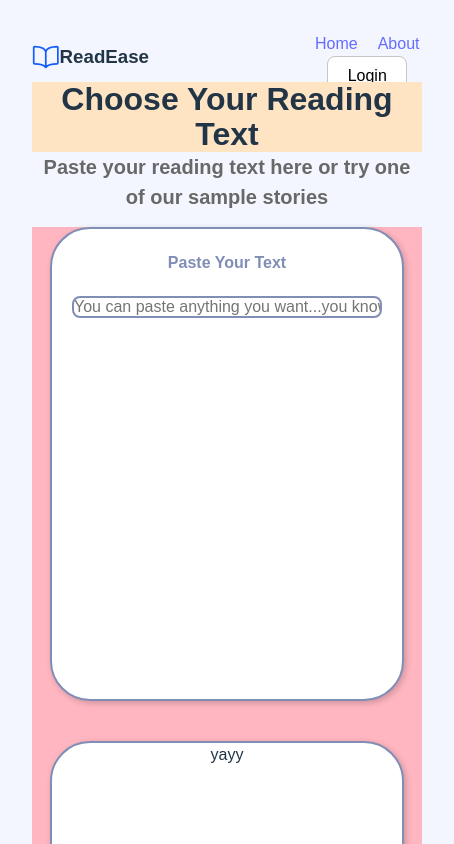
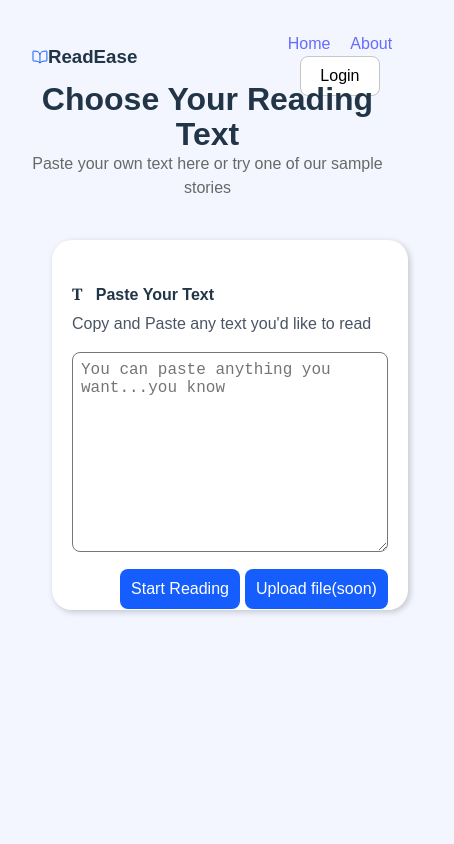
Before and after one commit to OsinachiAtama/ReadEase, a React (Vite) app: page /Read in a window 390 px wide. Shown: the top 844 px of the page, 454 px wide, since content can reach past the window. Built offline with nearby package versions, Linux system fonts and the light colour scheme.

Commit message:
Staging read page changes

```diff
--- a/package.json
+++ b/package.json
@@ -10,6 +10,7 @@
     "preview": "vite preview"
   },
   "dependencies": {
+    "firebase": "^12.2.1",
     "react": "^19.1.1",
     "react-dom": "^19.1.1",
     "react-icons": "^5.5.0",
--- a/src/App.css
+++ b/src/App.css
@@ -18,3 +18,17 @@ section {
   text-align: left;
   margin-top: 5%;
 }
+
+.blueButton{
+  display: flex;
+  width: 140px;
+  justify-content: space-between;
+  padding:0 10px;
+  align-items: center;
+  background-color: #155DFC;
+  color: white;
+  width: auto;
+  padding: 10px;
+  min-width: 75px;
+  justify-content:center ;
+}
--- a/src/components/stlyes/Nav.css
+++ b/src/components/stlyes/Nav.css
@@ -2,6 +2,7 @@ nav {
     height: 50px;
     justify-content: space-between;
     display: flex;
+
 }
 #logo_sec {
     float: left;
--- a/src/pages/Home.jsx
+++ b/src/pages/Home.jsx
@@ -1,7 +1,7 @@
 import React from "react";
 import './styles/Home.css';
 import { IoPlayOutline } from 'react-icons/io5';
-import { IoBookOutline, IoVolumeHigh, IoStarOutline, IoPersonOutline} from "react-icons/io5";
+import { IoBookOutline, IoVolumeHigh, IoStarOutline, IoPersonOutline, IoHeartOutline} from "react-icons/io5";
 
 
 export default function Home () {
@@ -59,17 +59,18 @@ export default function Home () {
 
         </section>
 
-        <section>
-            <div>
-                <div>
-                    <p className="title" style = {{textAlign: "center"}}>Ready to Help Your Child Love Reading? </p>
-                    <div>Join other families who are using ReadEase to make reading a joyful experience for their children</div>
-                      <button className="blueButton">
-                        <p> Start Reading Now</p>
-                    </button>
-                </div>
+        <section id="lastSection">
+            <div id="lastSectionDiv">
+                <IoHeartOutline size = {50} color = "red" className="home_icon" id= "heart"/>
+                <p className="title" style = {{textAlign: "center"}}>
+                    Ready to Help Your Child Love Reading?
+                </p>
+                <div id="start_info">Join other families who are using ReadEase to make reading a joyful experience for their children.</div>
+                    <button className="blueButton" id="start">
+                    <p> Start Reading Now</p>
+                </button>
+            </div>
 
-            </div>
         </section>
 
         </>
--- a/src/pages/Read.jsx
+++ b/src/pages/Read.jsx
@@ -1,23 +1,77 @@
+import {React, useState} from "react"
 import "./styles/Read.css"
+// import { IoUploadOutline } from 'react-icons/io5';
 
 export default function Read(){
+    const [inputText, setInputText] = useState("");   // tracks textarea input
+    const [renderedText, setRenderedText] = useState(""); // tracks what we display
+    const [isEditing, setIsEditing] = useState(true); // toggle edit/view
+
+    const handleStartReading = (e) => {
+        e.preventDefault();
+        setIsEditing(false); // switch to view mode
+    };
+
+    const handleEdit = () => {
+        setIsEditing(true); // switch back to edit mode
+  };
     return(
-        <div className="container">
-            <header>
-                <h1 className="headtext" id="heading">Choose Your Reading Text</h1>
-                <p className="headtext" id="paste-note">Paste your reading text here or try one of our sample stories</p>
-            </header>
-            <main className="main-body">
-                <div className="text-area">
-                    <h4 id = "paste-text">Paste Your Text</h4>
-                <form action="something" class="content">
-                        <input type = "text" class="content" id = "input-area" placeholder="You can paste anything you want...you know"></input>
-                </form>
+        <>
+            {/* <section> */}
+                <div className="header">
+                    <h1 className="headtext" id="heading">Choose Your Reading Text</h1>
+                    <p className="headtext" id="paste-note">Paste your own text here or try one of our sample stories</p>
                 </div>
-                <div className="text-area" id ="sample-books">
-                    yayy
+                <div id="main_body">
+                    <div className="text_area">
+                        <h4 style={{marginBottom: "0"}}>
+                            <span className="serif-text">T</span> &nbsp;
+                            Paste Your Text
+                        </h4>
+                        <p style ={{color: "#4A5565", fontSize:"16px", marginTop: "5px"}}>Copy and Paste any text you'd like to read</p>
+
+                        {isEditing? (
+                            <form onSubmit={handleStartReading}>
+                            <textarea
+                                type = "text"
+                                id = "input-area"
+                                placeholder="You can paste anything you want...you know"
+                                value = {inputText}
+                                onChange={(e)=> setInputText(e.target.value)}
+                            />
+                            <div id="buttonsDiv">
+                                <button type="submit" className="blueButton"> Start Reading </button>
+                                <button type="button" className="blueButton">
+                                    {/* <IoUploadOutline size={24} color="#4A5565"/> */}
+                                    <span>Upload file(soon)</span>
+                                </button>
+                            </div>
+
+                        </form>
+
+                        ) : (
+                            <div id="render_txt">
+                            <p id="renderedText">{inputText}</p>
+                            <div id="buttonsDiv">
+                                <button onClick={handleEdit} className="blueButton">
+                                Edit
+                                </button>
+                                <button className="blueButton">Read Aloud</button>
+                                <button className="blueButton">Listen First</button>
+                            </div>
+                            </div>
+
+                        )}
+
+                    </div>
+                    {/* <div className="text_area" id ="sample-books">
+                        <h4> Have a read aloud session and read too, to Practice!</h4>
+                        <div id="render_txt">
+                            {renderedText}
+                        </div>
+                    </div> */}
                 </div>
-            </main>
-        </div>
+            {/* </section> */}
+        </>
     )
 }
--- a/src/pages/styles/Home.css
+++ b/src/pages/styles/Home.css
@@ -20,6 +20,7 @@
     align-items: center;
     background-color: #155DFC;
     color: white;
+    width: auto;
 }
 
 #buttons {
@@ -50,7 +51,6 @@
     display: grid;
     grid-template-columns: repeat(4, 1fr);
     gap: 40px;
-
 }
 
 .feature_box {
@@ -76,3 +76,67 @@
     align-items: center;
     justify-content: center;
 }
+
+#lastSection{
+    margin: 0 auto;
+    margin-top: 100px;
+    padding: 0px;
+    margin-bottom: 50px;
+}
+#lastSectionDiv{
+    display: flex;
+    flex-direction: column;
+    justify-content: center;
+    text-align: center;
+    width: 100%;
+    background-color: white;
+    box-sizing: border-box;
+    padding: 20px;
+    box-shadow: 0 8px 10px rgba(0, 0, 0, 0.2) ;
+    border-radius: 20px;
+}
+
+#heart{
+    margin: 0 auto;
+}
+
+#start{
+    margin: 0 auto;
+    margin-bottom: 20px;
+
+}
+
+#start_info{
+    width: 300px;
+    margin: 0 auto;
+    margin-bottom: 30px;
+    color:#4A5565;
+    font-size: 1.15em;
+}
+
+@media( max-width: 600px) {
+    #firstSection {
+        display: flex;
+        flex-direction: column;
+    }
+
+    #home_info {
+        width: 100%;
+        margin-bottom: 30px;
+    }
+    #home_profile{
+        width: 90%;
+    }
+    #features{
+        display: flex;
+        flex-direction: column;
+    }
+
+    .feature_box{
+        width: 80%
+    }
+
+    #start_info {
+        width: 80%
+    }
+}
--- a/src/pages/styles/Read.css
+++ b/src/pages/styles/Read.css
@@ -1,11 +1,24 @@
 
-.container {
-  min-height: 100vh;
+
+section{
+  width: 80vw;
+  border: 2px solid red;
+  justify-content: center;
+  padding: 50px
+}
+#main_body{
+
+  width: 70vw;
   display: flex;
-  flex-direction: column;
-  align-items: center;
-  justify-content: flex-start;
-
+  flex-direction: row;
+  gap: 20px;
+  box-sizing: border-box;
+  margin: 0 auto;
+  max-width: 1200px;
+  margin-top: 20px;
+}
+.serif-text {
+  font-family: Georgia, "Times New Roman", serif;
 }
 
 .headtext {
@@ -16,57 +29,38 @@
 }
 #heading{
   margin-top: 0px;
-  background-color: bisque;
-  width:100vw;
 }
 #paste-note{
-  font-size: 20px;
-  font-weight:bold;
+  font-size: 16px;
+  font-weight: 350;
   color: rgb(105, 104, 104);
   margin-top: 0px;
   position: relative;
-  margin-bottom: 15px;
+  margin-bottom: 5px;
 }
-.main-body{
-  display:flex;
-  flex-direction:row;
-  background-color: lightpink;
-  width: 100vw;
-  gap: 40px;
-  justify-content: center;
+
+
+
+.text_area {
+  /* display: flex; */
+  background-color: white;
+  border-radius: 20px;
+  padding: 20px;
+  min-height: 300px;
+  box-shadow: 2px 2px 6px rgba(0,0,0,0.2);
+  max-height: 700px;
+  /* flex-direction: column; */
   align-items: center;
+  width: 100%;
+  text-align: left;
+  justify-content: left;
 
 }
 
-@media (max-width: 800px) {
-  .main-body {
-    flex-direction: column;
-  }
-}
-.text-area {
-  display: flex;
-  background-color: white;
-  border: 2px solid #808eb6;
-  border-radius: 40px;
-  padding-left: 20px;
-  padding-bottom:20px;
-  padding-top:0px;
-  padding-right: 20px;
-  width: 310px;
-  min-height: 450px;
-  box-shadow: 2px 2px 6px rgba(0,0,0,0.2);
-  max-height: 600px;
-  flex-direction: column;
-  align-items: center;
-}
-#paste-text{
-  background-color: rgb(255, 255, 255);
-  color:#808eb6;
-}
 .content{
   display: flex;
   flex-direction: column;
-  width: 100%;
+  /* width: 100%; */
   padding: 0;
   border-radius: 20px;
   background: none;
@@ -74,8 +68,38 @@
 
 #input-area{
   box-sizing: border-box;
-  width:100%;
-  border: 2px solid #808eb6;
+  /* width:100%; */
+  color: black;
+  background-color: white;
+  padding: 8px;
+  min-height: 200px;
   border-radius: 8px;
   font-size: 16px;
+  width: 100%
 }
+
+#buttonsDiv {
+  display: flex;
+  gap: 5px;
+  margin-top: 10px;
+  margin-bottom: 10px;
+  justify-self: right;
+}
+
+@media (max-width: 1000px) {
+  #main_body {
+    display: flex;
+    flex-direction: column;
+
+    width: 90vw;
+    justify-content: center;
+
+  }
+  .text_area {
+    height: 330px;
+    width: 90%;
+    margin: 0 auto;
+    margin: 20px;
+
+  }
+}
```
Also changed, not shown: firebase.js (added, +20 -0 lines), src/pages/getting_started.jsx (deleted, +0 -22 lines), 2 other files (tests, documents, lock files or other folders).
